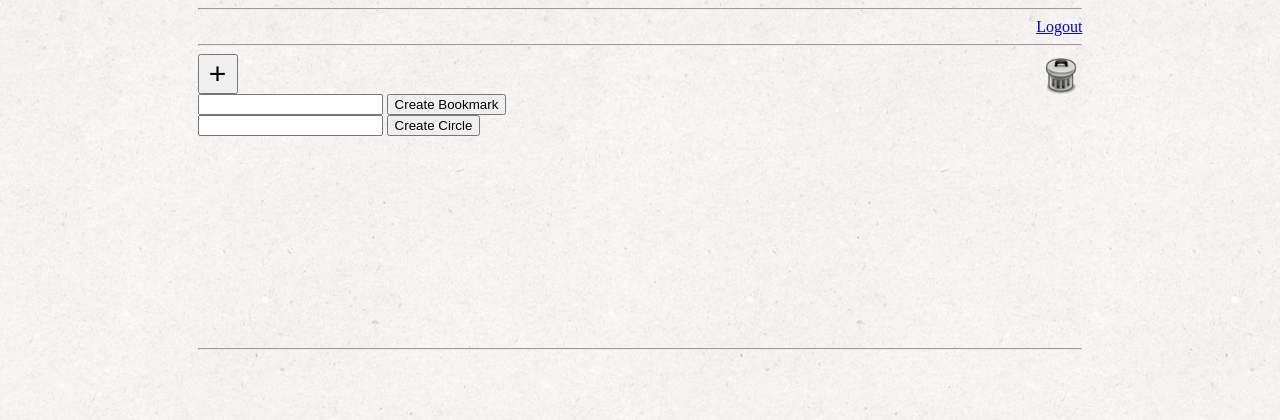
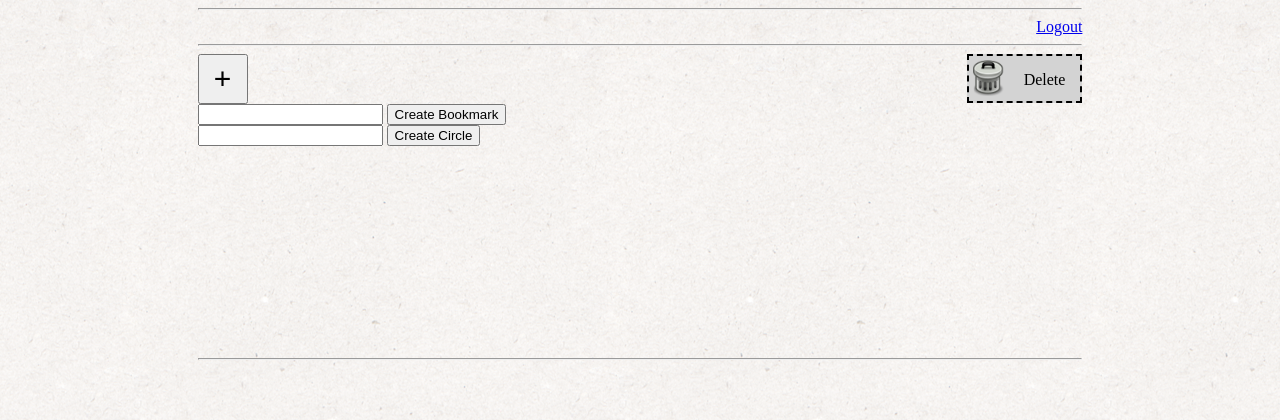
Before and after one commit to paul-w/bookmarkplus, a Flask app: template src/templates/html/main.html in a window 1280 px wide. Shown: the part 105-525 px from the top of the page. Run offline with Flask 2, Linux system fonts and the light colour scheme; the template is opened without the code that fills it, so the values that code supplies are empty; parts of the project's set-up code (start-up, migrations or seed data) failed here and were passed over; some web fonts are replaced.

Commit message:
delete tab is only visible when something is being dragged (what cheaters we are)

```diff
--- a/src/static/css/style.css
+++ b/src/static/css/style.css
@@ -165,16 +165,25 @@ div#messages {
 }
 
 div#delete {
+  height: 45px;
   float: right;
+  background-color: lightgray;
+  border: 2.5px dashed black;
 }
 
 img#trash {
+  float: left;
   width: 40px;
   height: 40px;
 }
 
+span#delete_message {
+  float: right;
+  margin: 15px;
+}
+
 button#add_item {
-  width: 40px;
-  height: 40px;
+  width: 50px;
+  height: 50px;
   font-size: 30px;
 }
--- a/src/templates/html/main.html
+++ b/src/templates/html/main.html
@@ -19,6 +19,7 @@
   <button id="add_item">+</button>
   <div id="delete">
     <img id="trash" src="static/img/trashcan.png" />
+    <span id="delete_message">Delete</span>
   </div>
   <div id="add_options">
     <div id="add_bookmark">
```
Also changed, not shown: src/templates/js/main.js (+8 -1 lines).
